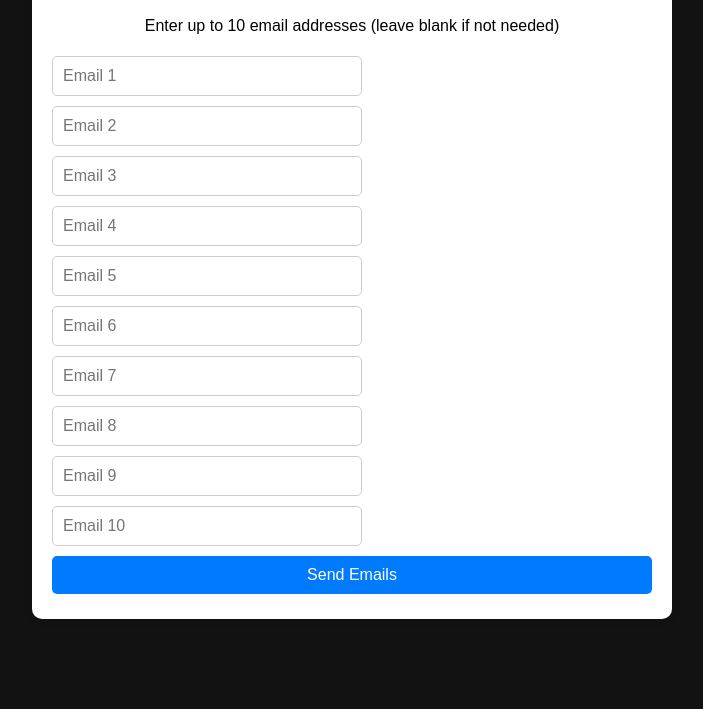
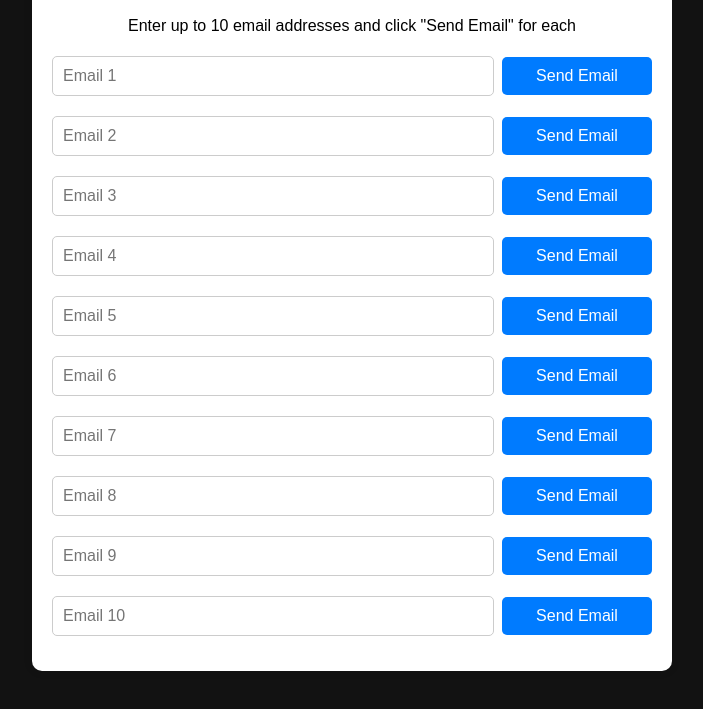
Before and after one commit to joshuapair/bulkemail, a plain HTML site: page index.html in a window 1280 px wide. Shown: the part 91-800 px from the top of the page, without its empty margins (288-991 px from the left). Drawn offline with Linux system fonts and the light colour scheme.

Commit message:
Update index.html

```diff
--- a/index.html
+++ b/index.html
@@ -22,30 +22,35 @@
             color: black;
         }
         input, button {
-            width: 100%;
+            width: 70%;
             margin: 5px 0;
             padding: 10px;
             font-size: 16px;
             border: 1px solid #ccc;
             border-radius: 5px;
         }
-        button {
+        .send-button {
             background: #007bff;
             color: white;
             border: none;
             cursor: pointer;
+            padding: 10px;
+            width: 25%;
+            font-size: 16px;
+            margin-left: 5px;
+            border-radius: 5px;
+            text-decoration: none;
+            display: inline-block;
+            text-align: center;
         }
-        button:hover {
+        .send-button:hover {
             background: #0056b3;
         }
         .email-container {
             display: flex;
-            flex-wrap: wrap;
+            align-items: center;
             justify-content: space-between;
-        }
-        .email-input {
-            width: 48%;
-            margin: 5px 0;
+            margin-bottom: 10px;
         }
     </style>
 </head>
@@ -53,38 +58,81 @@
 
     <div class="container">
         <h2>Bulk Email Sender</h2>
-        <p>Enter up to 10 email addresses (leave blank if not needed)</p>
+        <p>Enter up to 10 email addresses and click "Send Email" for each</p>
 
-        <form action="mailto:?subject=Fast & Reliable Drug & Alcohol Testing for SAP Clients&body=Are you a Substance Abuse Professional (SAP) looking for a trusted Third-Party Administrator (TPA) for your clients’ DOT and NON-DOT drug and alcohol tests?%0D%0A%0D%0A
-        At Longview Screening Solutions, we specialize in handling all testing needs quickly and efficiently, including:%0D%0A
-        ✔ DOT and NON-DOT Drug & Alcohol Testing%0D%0A
-        ✔ Return to Duty (RTD) Step 5 Testing%0D%0A
-        ✔ Breath Alcohol Testing%0D%0A
-        ✔ Lab-Based Testing%0D%0A
-        ✔ Fast Turnaround – Results in 1-2 Days%0D%0A%0D%0A
-        We provide real-time tracking of each test, from collection to MRO review, ensuring no delays in the SAP process. As both a SAP and a TPA, we eliminate unnecessary wait times, helping clients return to work faster.%0D%0A%0D%0A
-        📍 Longview Screening Solutions%0D%0A
-        📞 903-445-8953%0D%0A
-        📧 info@longviewscreeningsolutions.org%0D%0A
-        🔗 Visit Our Website: https://www.longviewscreeningsolutions.org%0D%0A%0D%0A
-        Ensure your SAP clients complete their RTD process smoothly. We’re here to help!" method="get" enctype="text/plain">
+        <div class="email-container">
+            <input type="email" id="email1" placeholder="Email 1">
+            <button class="send-button" onclick="sendEmail(1)">Send Email</button>
+        </div>
+        <div class="email-container">
+            <input type="email" id="email2" placeholder="Email 2">
+            <button class="send-button" onclick="sendEmail(2)">Send Email</button>
+        </div>
+        <div class="email-container">
+            <input type="email" id="email3" placeholder="Email 3">
+            <button class="send-button" onclick="sendEmail(3)">Send Email</button>
+        </div>
+        <div class="email-container">
+            <input type="email" id="email4" placeholder="Email 4">
+            <button class="send-button" onclick="sendEmail(4)">Send Email</button>
+        </div>
+        <div class="email-container">
+            <input type="email" id="email5" placeholder="Email 5">
+            <button class="send-button" onclick="sendEmail(5)">Send Email</button>
+        </div>
+        <div class="email-container">
+            <input type="email" id="email6" placeholder="Email 6">
+            <button class="send-button" onclick="sendEmail(6)">Send Email</button>
+        </div>
+        <div class="email-container">
+            <input type="email" id="email7" placeholder="Email 7">
+            <button class="send-button" onclick="sendEmail(7)">Send Email</button>
+        </div>
+        <div class="email-container">
+            <input type="email" id="email8" placeholder="Email 8">
+            <button class="send-button" onclick="sendEmail(8)">Send Email</button>
+        </div>
+        <div class="email-container">
+            <input type="email" id="email9" placeholder="Email 9">
+            <button class="send-button" onclick="sendEmail(9)">Send Email</button>
+        </div>
+        <div class="email-container">
+            <input type="email" id="email10" placeholder="Email 10">
+            <button class="send-button" onclick="sendEmail(10)">Send Email</button>
+        </div>
 
-            <div class="email-container">
-                <input type="email" name="to" class="email-input" placeholder="Email 1">
-                <input type="email" name="to" class="email-input" placeholder="Email 2">
-                <input type="email" name="to" class="email-input" placeholder="Email 3">
-                <input type="email" name="to" class="email-input" placeholder="Email 4">
-                <input type="email" name="to" class="email-input" placeholder="Email 5">
-                <input type="email" name="to" class="email-input" placeholder="Email 6">
-                <input type="email" name="to" class="email-input" placeholder="Email 7">
-                <input type="email" name="to" class="email-input" placeholder="Email 8">
-                <input type="email" name="to" class="email-input" placeholder="Email 9">
-                <input type="email" name="to" class="email-input" placeholder="Email 10">
-            </div>
+    </div>
 
-            <button type="submit">Send Emails</button>
-        </form>
-    </div>
+    <script>
+        function sendEmail(index) {
+            let emailInput = document.getElementById("email" + index);
+            let email = emailInput.value.trim();
+
+            if (!email) {
+                alert("Please enter an email address.");
+                return;
+            }
+
+            let subject = encodeURIComponent("Fast & Reliable Drug & Alcohol Testing for SAP Clients");
+            let body = encodeURIComponent(`Are you a Substance Abuse Professional (SAP) looking for a trusted Third-Party Administrator (TPA) for your clients’ DOT and NON-DOT drug and alcohol tests?\n\n
+At Longview Screening Solutions, we specialize in handling all testing needs quickly and efficiently, including:\n
+✔ DOT and NON-DOT Drug & Alcohol Testing\n
+✔ Return to Duty (RTD) Step 5 Testing\n
+✔ Breath Alcohol Testing\n
+✔ Lab-Based Testing\n
+✔ Fast Turnaround – Results in 1-2 Days\n\n
+We provide real-time tracking of each test, from collection to MRO review, ensuring no delays in the SAP process. As both a SAP and a TPA, we eliminate unnecessary wait times, helping clients return to work faster.\n\n
+📍 Longview Screening Solutions\n
+📞 903-445-8953\n
+📧 info@longviewscreeningsolutions.org\n
+🔗 Visit Our Website: https://www.longviewscreeningsolutions.org\n\n
+Ensure your SAP clients complete their RTD process smoothly. We’re here to help!`);
+
+            let mailtoLink = `mailto:${email}?subject=${subject}&body=${body}`;
+
+            window.location.href = mailtoLink;
+        }
+    </script>
 
 </body>
 </html>
```
